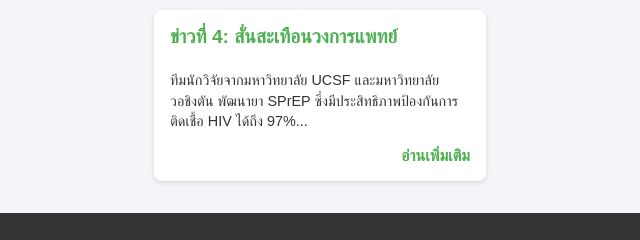
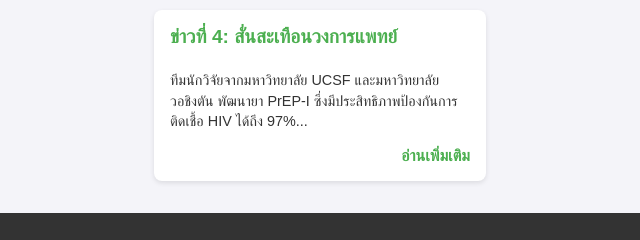
Before and after one commit to Ohmmygod/DC-NewsProject, a plain HTML site: page index.html in a window 1280 px wide. Shown: the part 348-588 px from the top of the page, 320-960 px from the left. Drawn offline with Linux system fonts and the light colour scheme.

Commit message:
Update index.html

```diff
--- a/index.html
+++ b/index.html
@@ -94,7 +94,7 @@
         </div>
         <div class="news-box">
             <h2>ข่าวที่ 4: สั่นสะเทือนวงการแพทย์</h2>
-            <p>ทีมนักวิจัยจากมหาวิทยาลัย UCSF และมหาวิทยาลัยวอชิงตัน พัฒนายา SPrEP ซึ่งมีประสิทธิภาพป้องกันการติดเชื้อ HIV ได้ถึง 97%...</p>
+            <p>ทีมนักวิจัยจากมหาวิทยาลัย UCSF และมหาวิทยาลัยวอชิงตัน พัฒนายา PrEP-I ซึ่งมีประสิทธิภาพป้องกันการติดเชื้อ HIV ได้ถึง 97%...</p>
             <a href="news4.html">อ่านเพิ่มเติม</a>
         </div>
     </main>
```
